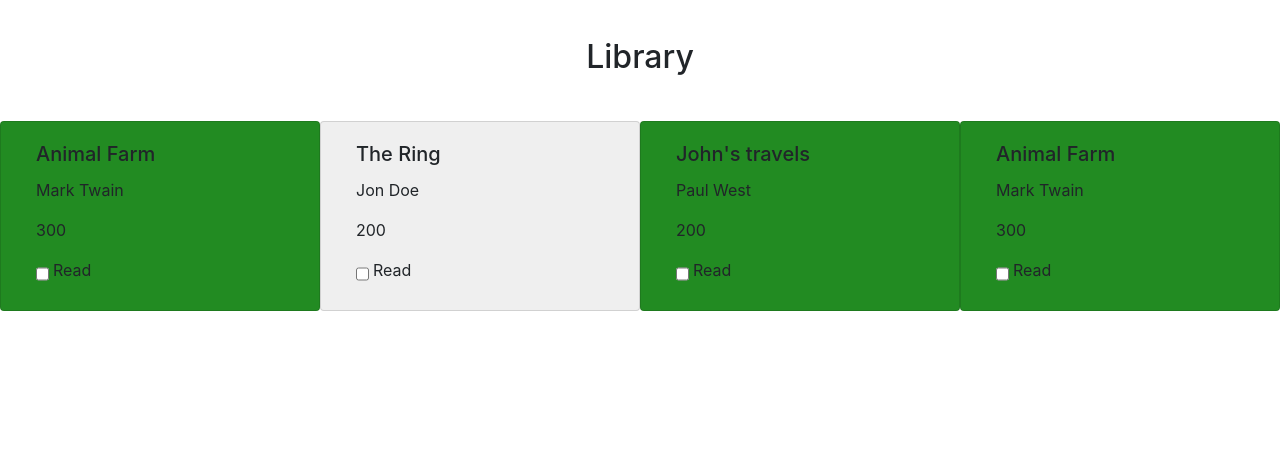
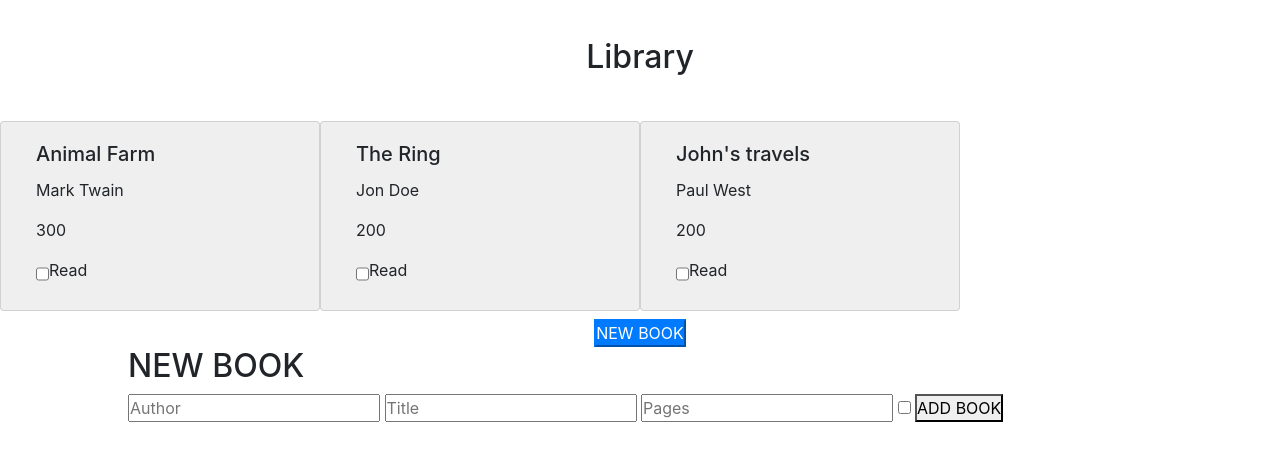
Before and after one commit to SmithVyne/JS-Library-Project, a plain HTML site: page index.html in a window 1280 px wide. Drawn offline with nearby package versions, Linux system fonts and the light colour scheme.

Commit message:
Add newbook form

```diff
--- a/index.html
+++ b/index.html
@@ -15,7 +15,20 @@
     <div class="book-container row"></div>
   </section>
 
-  <div></div>
+  <div class="text-center">
+    <button class="btn-primary" id="openModal">NEW BOOK</button>
+  </div>
+
+  <div class="form-area">
+    <H2>NEW BOOK</H2>
+    <form>
+      <input type="text" name="author" placeholder="Author" id="author" />
+      <input type="text" name="title" placeholder="Title" id="title" />
+      <input type="text" name="pages" placeholder="Pages" id="pages" />
+      <input type="checkbox"/>
+      <button type="button" id="btnAddbook">ADD BOOK</button>
+    </form>
+  </div>
   <script src="./script.js"></script>
 </body>
 </html>
--- a/script.js
+++ b/script.js
@@ -21,6 +21,8 @@ const dummyBooks = [
 
 library = [...dummyBooks];
 
+
+// Book Constructor
 function Book (title, author, pages, read) {
   this.title = title
   this.author = author
@@ -33,27 +35,46 @@ function Book (title, author, pages, read) {
 }
 
 
+function addBook() {
+  const title = document.getElementById('title').value;
+  const author = document.getElementById('author').value;
+  const pages = document.getElementById('pages').value;
+  const box = document.querySelector('.card-check');
+  const btnAddbook = document.getElementById('btnAddbook');
 
-function addBook(title, author, pages, read) {
-  let newBook = new Book(title, author, pages, read);
-  library.push(newBook);
+  let read;
+
+  if (box.checked) {
+    read = true;
+  } else {
+    read = false
+  }
+
+
+  btnAddbook.addEventListener('click', ()=>{
+    let newBook = new Book(title, author, pages, read);
+    console.log(newBook, 'Newbook');
+    library.push(newBook);
+
+    displayBooks(library);
+  })
 }
 
-addBook('Animal Farm', 'Mark Twain', 300, true)
+// addBook('Animal Farm', 'Mark Twain', 300, true)
 
-const displayBooks = function(library) {
+const displayBooks = (library) => {
   let bookContainer = document.querySelector(".book-container");
-    let card = document.getElementById('#card');
+  const card = document.querySelector(".card")
 
-    for (let book of library) {
+    for(let book of library) {
       bookContainer.innerHTML += `
-      <div class="card my-2 col-xl-3 col-lg-4 col-sm-12 col-md-6 ${toggleCardColor(book, card)}" id="card">
+      <div class="card my-2 col-xl-3 col-lg-4 col-sm-12 col-md-6">
         <div class="card-body">
           <h5 class="card-title book-title">${book.title}</h5>
           <p class="card-text book-author">${book.author}</p>
           <p class="card-text book-pages">${book.pages}</p>
           <p class="card-text d-flex">
-            <input type="checkbox" class="mr-1" id="cardCheck" />
+            <input type="checkbox" class="card-check" />
             <span class="pb-2">Read</span>
           </p>
         </div>
@@ -61,13 +82,6 @@ const displayBooks = function(library) {
     }
 }
 
-const toggleCardColor = (book, card) => {
-  if(book.read) {
-    return 'read-book';
-  }
-}
-
-
-
 console.log(library)
 displayBooks(library)
+addBook();
--- a/style.css
+++ b/style.css
@@ -27,6 +27,12 @@ header {
   background-color: forestgreen;
 }
 
+/* Form Area */
+
+.form-area {
+  width: 80%;
+  margin: 0 auto;
+}
 
 @media screen and (max-width:768px) {
   .bookcard {
```
